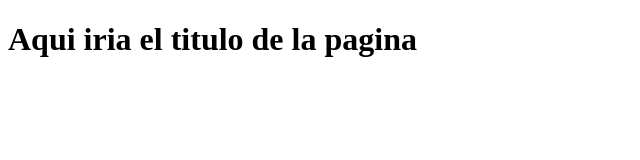
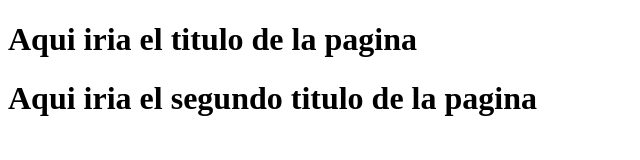
Before and after one commit to supersoulritual/Proyecto-web-empresa-C, a plain HTML site: page index.html in a window 1280 px wide. Shown: the whole page, without its empty margins (0-640 px from the left). Drawn offline with Linux system fonts and the light colour scheme.

Commit message:
Agregando un cambio desde VSC

```diff
--- a/index.html
+++ b/index.html
@@ -7,5 +7,6 @@
 </head>
 <body>
     <h1>Aqui iria el titulo de la pagina</h1>
+    <h1>Aqui iria el segundo titulo de la pagina</h1>
 </body>
 </html>
```
